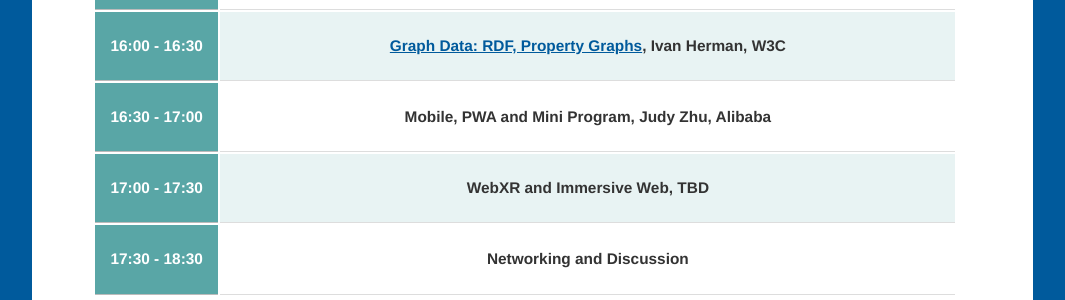
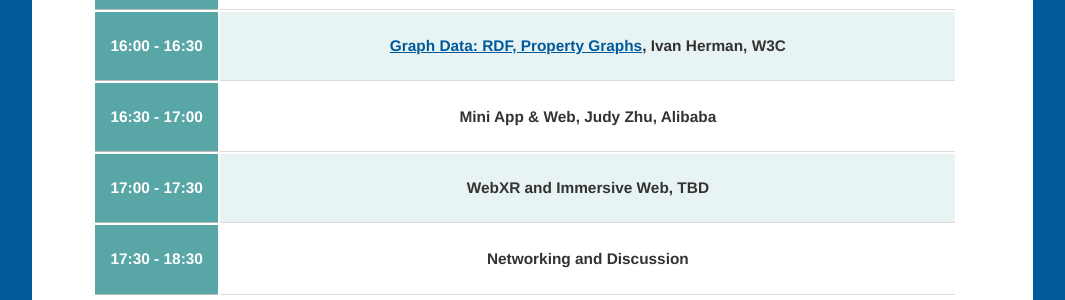
Before and after one commit to w3c/w3c-track-2019, a Jekyll site: the page built from schedule.md, in a window 1280 px wide. Shown: the part 1022-1322 px from the top of the page, without its empty margins (108-1173 px from the left). Built offline with Jekyll 4.4.1, drawn with Linux system fonts in a browser that asks for light colours; our own code applies the rules of GitHub Pages for plain Markdown files.

Commit message:
Update schedule.md

```diff
--- a/schedule.md
+++ b/schedule.md
@@ -68,7 +68,7 @@ layout: home
     <tr>
         <th>16:30 - 17:00</th>
         <td>
-            <p class="session-title">Mobile, PWA and Mini Program, Judy Zhu, Alibaba</p>
+            <p class="session-title">Mini App & Web, Judy Zhu, Alibaba</p>
         </td>
     </tr>
     <tr>
```
